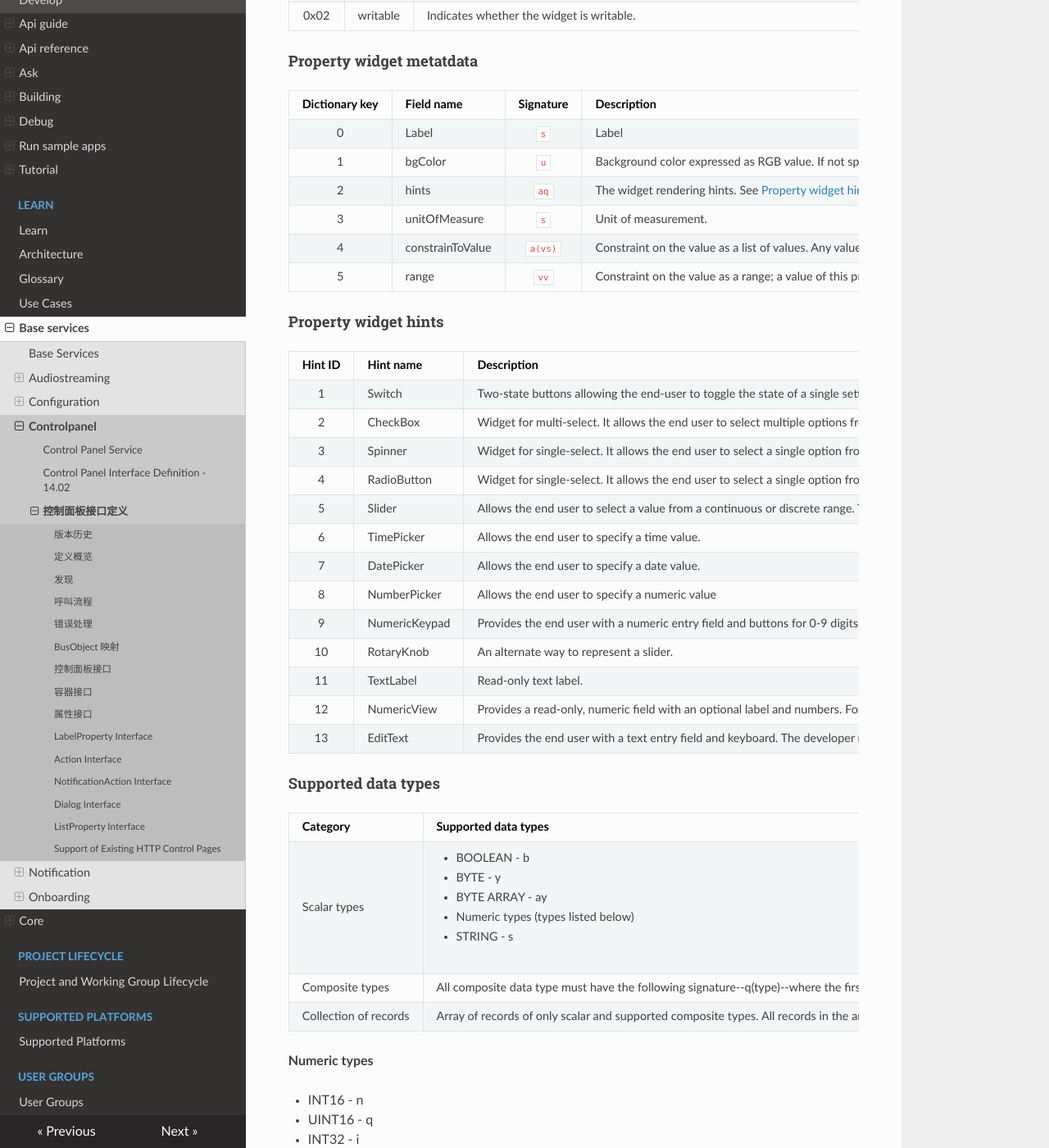
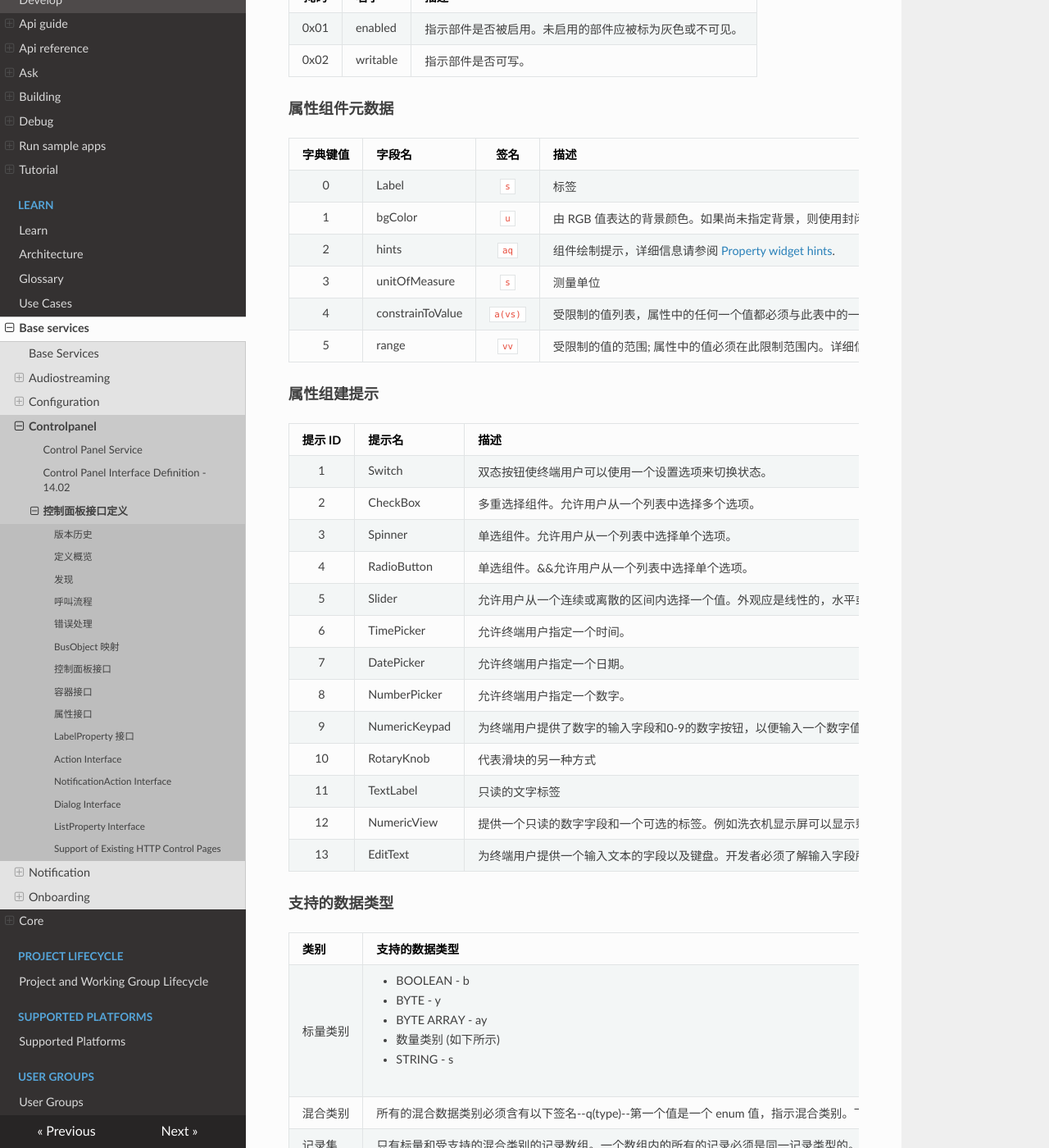
Before and after one commit to smart-conn/alljoyn-zh, an MkDocs documentation site: the page built from docs/learn/base-services/controlpanel/interface.md, in a window 1280 px wide and 1400 px high, scrolled down 9084 px. Shown: the whole window at 82% size. Built offline with MkDocs 1.6.1, drawn with Linux system fonts in a browser that asks for light colours; nearby versions of some CDN libraries; some of the changed text lies outside the part shown.

Commit message:
Update interface.md

````diff
--- a/docs/learn/base-services/controlpanel/interface.md
+++ b/docs/learn/base-services/controlpanel/interface.md
@@ -155,7 +155,7 @@ About announcement 通过非会话信号来传播。
 | 字典键值 | 字段名 | 签名 | 描述 |
 |:---:|---|:---:|---|
 | 0 | Label | `s` | 标签 |
-| 1 | bgColor | `u` | 背景颜色由 RGB 值表达。如果尚未指定背景，则使用封闭容器的背景颜色。|
+| 1 | bgColor | `u` | 由 RGB 值表达的背景颜色。如果尚未指定背景，则使用封闭容器的背景颜色。|
 | 2 | layoutHints | `aq` | 布局提醒。 更多信息请参见 [Container widget layout hints][container-widget-layout-hints]  |
 
 #### 容器组件的布局提醒。
@@ -209,60 +209,60 @@ MetadataChanged 信号不是非会话信号。
 | `org.alljoyn.ControlPanel.Property` | 1 | 否 | <p>`/ControlPanel/{unit)/{panel}/{language}/.../{object name}`</p><p>实例:</p><ul><li>/ControlPanel/washing/consolePanel/en/Mode</li><li>/ControlPanel/sprinkler/mainPanel/en/Schedules/InputForm/ScheduleName</li></ul> |
 | `org.alljoyn.ControlPanel.SecuredProperty` | 1 | yes | `/ControlPanel/{unit}/{panel}/.../{object name}` |
 
-### Properties
+### 属性
 
-|Property name | Signature | List of values | Read/Write | Description |
+|属性名 | 签名 | 值类型 | 可读/可写 | 描述 |
 |---|:---:|---|---|---|
-| Version | `q` | Positive integers | Read-only | Interface version number |
-| States | `u` | Bit mask | Read-only | Bit mask for various widget states. States bit mask information is detailed below. |
-| OptParams | `a{qv}` | N/A | Read-only | Metadata dictionary. See [Property widget metadata][property-widget-metadata] for more information. |
-| Values | `v` | N/A | Read-write | Actual value of the property. When modifying the property, the device may give the AllJoyn error `org.alljoyn.Error.MethodNotAllowed` if the property is ReadOnly. The supported data types are listed in [Supported data types][supported-data-types]. |
+| Version | `q` | Positive integers | 只读 | 接口版本号 |
+| States | `u` | Bit mask | 只读 | 众多组建状态的掩码。状态掩码信息在下面会有详细说明。 |
+| OptParams | `a{qv}` | N/A | 只读 | 元数据字典，详细信息请参见 [Property widget metadata][property-widget-metadata]. |
+| Values | `v` | N/A | 只写 | 属性的具体值，如果状态是只读的，在状态被修改时设备会报错： `org.alljoyn.Error.MethodNotAllowed`. 被支持的数
+剧类型在下表中有列出 [Supported data types][supported-data-types]. |
 
-**States property bit mask information**
+**状态属性位掩码信息**
 
-| Mask | Name | Description |
+| 掩码 | 名字 | 描述 |
 |:---:|---|---|
-| 0x01 | enabled | Indicates whether the widget is enabled. A disabled widget should be grayed out or invisible. |
-| 0x02 | writable | Indicates whether the widget is writable. |
+| 0x01 | enabled | 指示部件是否被启用。未启用的部件应被标为灰色或不可见。 |
+| 0x02 | writable | 指示部件是否可写。 |
 
-#### Property widget metatdata
+#### 属性组件元数据
+| 字典键值 | 字段名 | 签名 | 描述 |
+|:---:|---|:---:|---|
+| 0 | Label | `s` | 标签 |
+| 1 | bgColor | `u` | 由 RGB 值表达的背景颜色。如果尚未指定背景，则使用封闭容器的背景颜色。 |
+| 2 | hints | `aq` | 组件绘制提示，详细信息请参阅 [Property widget hints][property-widget-hints]. |
+| 3 | unitOfMeasure | `s` | 测量单位 |
+| 4 | constrainToValue | `a(vs)` | 受限制的值列表，属性中的任何一个值都必须与此表中的一个值一致。详细信息请参阅 [List of  values][list-of-values]|.
+| 5 | range | `vv` | 受限制的值的范围; 属性中的值必须在此限制范围内。详细信息请参阅 [Property widget ranges][property-widget-ranges]|.
 
-| Dictionary key | Field name | Signature | Description |
-|:---:|---|:---:|---|
-| 0 | Label | `s` | Label |
-| 1 | bgColor | `u` | Background color expressed as RGB value. If not specified, then the background color of the enclosing container is used. |
-| 2 | hints | `aq` | The widget rendering hints. See [Property widget hints][property-widget-hints] for more information. |
-| 3 | unitOfMeasure | `s` | Unit of measurement. |
-| 4 | constrainToValue | `a(vs)` | Constraint on the value as a list of values. Any value of the property must match one of the values in this list. See [List of values][list-of-values] for more information. |
-| 5 | range | `vv` | Constraint on the value as a range; a value of this property  must stay within the range. See [Property widget ranges][property-widget-ranges] for more information. |
+#### 属性组建提示
 
-#### Property widget hints
+| 提示 ID | 提示名 | 描述 |
+|:---:|---|---|
+| 1 | Switch | 双态按钮使终端用户可以使用一个设置选项来切换状态。 |
+| 2 | CheckBox | 多重选择组件。允许用户从一个列表中选择多个选项。|
+| 3 | Spinner | 单选组件。允许用户从一个列表中选择单个选项。|
+| 4 | RadioButton | 单选组件。&&允许用户从一个列表中选择单个选项。 |
+| 5 | Slider | 允许用户从一个连续或离散的区间内选择一个值。外观应是线性的，水平或者竖直。|
+| 6 | TimePicker | 允许终端用户指定一个时间。 |
+| 7 | DatePicker | 允许终端用户指定一个日期。 |
+| 8 | NumberPicker | 允许终端用户指定一个数字。|
+| 9 | NumericKeypad | 为终端用户提供了数字的输入字段和0-9的数字按钮，以便输入一个数字值。开发者必须了解输入字段所支持的的最大/最小限制位数。 |
+| 10 | RotaryKnob | 代表滑块的另一种方式 |
+| 11 | TextLabel | 只读的文字标签 |
+| 12 | NumericView | 提供一个只读的数字字段和一个可选的标签。例如洗衣机显示屏可以显示剩余时间为 35:00 分钟。 |
+| 13 | EditText | 为终端用户提供一个输入文本的字段以及键盘。开发者必须了解输入字段所支持的最大/最小字母数。 |
 
-| Hint ID | Hint name | Description |
-|:---:|---|---|
-| 1 | Switch | Two-state buttons allowing the end-user to toggle the state of a single settings option. |
-| 2 | CheckBox | Widget for multi-select. It allows the end user to select multiple options from a list. |
-| 3 | Spinner | Widget for single-select. It allows the end user to select a single option from a list. |
-| 4 | RadioButton | Widget for single-select. It allows the end user to select a single option from a list. |
-| 5 | Slider | Allows the end user to select a value from a continuous or discrete range. The appearance is linear, either horizontal or vertical. |
-| 6 | TimePicker | Allows the end user to specify a time value. |
-| 7 | DatePicker | Allows the end user to specify a date value. |
-| 8 | NumberPicker | Allows the end user to specify a numeric value |
-| 9 | NumericKeypad | Provides the end user with a numeric entry field and buttons for 0-9 digits, to enter a numeric value. The developer must know the min/max number of digits allowed in the entry field. |
-| 10 | RotaryKnob | An alternate way to represent a slider. |
-| 11 | TextLabel | Read-only text label. |
-| 12 | NumericView | Provides a read-only, numeric field with an optional label and numbers. For example, a washing machine display shows the time remaining for wash is 35:00 minutes. |
-| 13 | EditText | Provides the end user with a text entry field and keyboard. The developer must know the min/max number of letters allowed in the entry field. |
+#### 支持的数据类型
 
-#### Supported data types
+| 类别 | 支持的数据类型 |
+|---|---|
+| 标量类别 | <ul><li>BOOLEAN - b</li><li>BYTE - y</li><li>BYTE ARRAY - ay</li><li>数量类别 (如下所示)</li><li>STRING - s</li></ul> |
+| 混合类别 | 所有的混合数据类别必须含有以下签名--q(type)--第一个值是一个 enum 值，指示混合类别。下文会阐述细节。 |
+| 记录集 | 只有标量和受支持的混合类别的记录数组。一个数组内的所有的记录必须是同一记录类型的。 |
 
-| Category | Supported data types |
-|---|---|
-| Scalar types | <ul><li>BOOLEAN - b</li><li>BYTE - y</li><li>BYTE ARRAY - ay</li><li>Numeric types (types listed below)</li><li>STRING - s</li></ul> |
-| Composite types | All composite data type must have the following signature--q(type)--where the first value is an enum value indicating the composite type. Details provided below. |
-| Collection of records | Array of records of only scalar and supported composite types. All records in the array must be of the same record type. |
-
-**Numeric types**
+**数字类型**
 
 * INT16 - n
 * UINT16 - q
@@ -272,61 +272,62 @@ MetadataChanged 信号不是非会话信号。
 * UINT64 - t
 * DOUBLE - d
 
-**Composite types information**
+**混合类型信息**
 
-| Composite type enum | Composite type name | Signature | Description |
+| 混合类型 enum |混合类型名称 | 签名 | 描述 |
 |---|---|---|---|
-| 0 | Date | `q(qqq)` | Data type per RFC3339. There are three fields: date-mday (1-31); date-month (1-12); and date-fullyear (4-digit year). |
-| 1 | Time | `q(qqq)` | Time type per RFC3339. There are three fields: time-hour (0-23); time-minute (0-59); and time-second (0-59). |
+| 0 | 日期 | `q(qqq)` | 根据 RFC3339 标准的日期，有三个字段： date-mday (1-31); date-month (1-12)； 以及 date-fullyear (4-digit year). |
+| 1 | 名称 | `q(qqq)` | 根据 RFC3339 标准的时间，有三个字段： time-hour (0-23); time-minute (0-59); 以及 time-second (0-59). |
 
-#### List of values
+#### 值列表
 
-A list of values is an array of structs.
+一个值列表就是一个结构数组
 
-| Field name | Signature | Description |
+| 字段名 | 签名 | 描述 |
 |---|:---:|---|
-| Value | `v` | Value with the same data type of the property. |
-| Label | `s` | Display label. |
+| Value | `v` | 与属性相同的数据类型的值 |
+| Label | `s` | 显示标签 |
 
-#### Property widget ranges
+#### 属性组件范围
 
-| Field name | Signature | Description |
+| 字段名 | 签名 | 描述 |
 |---|:---:|---|
-| min | `v` | Minimum value with the same data type as that of the property. |
-| max | `v` | Maximum value with the same data type as that of the property. |
-| increment | `v` | Value to increment/decrement by. It has the same data type as that of the property. |
+| min | `v` | 与属性的数据类型相同的最小值 |
+| max | `v` | 与属性的数据类型相同的最大值 |
+| increment | `v` | 增加/减少值的量。与属性的数据类型相同。 |
 
-### Methods
+### 方法
 
-No methods are exposed by this interface.
+此接口不被暴露任何方法
 
-### Signals
+### 信号
 
 #### `MetadataChanged`
 
-MetadataChanged signal is not a Sessionless signal.
+MetadataChanged 信号不是非会话信号
 
 **Message arguments**
 
-None.
+无。
 
-**Description**
+**描述**
 
-The metadata has changed. This can occur due to changes in any of the property objects.
+元数据已变化，任何属性对象的变化都会引发元数据的变化。
+
 
 #### `ValueChanged`
 
-ValueChanged signal is not a Sessionless signal.
+ValueChanged 信号不是非会话信号
 
 **Message arguments**
 
-None.
+无。
 
-**Description**
+**描述**
 
-The property's value has changed.
+此属性的值已改变。
 
-### Introspect XML
+### 内省 XML
 
 ```xml
 <node xmlns:xsi="http://www.w3.org/2001/XMLSchema-instance"
@@ -344,39 +345,37 @@ The property's value has changed.
 </node>
 ```
 
-## LabelProperty Interface
+## LabelProperty 接口
 
-This interface provides the control mechanism for the label
-property widget (a text label). Each widget is represented
-by an AllJoyn object implementing this interface.
+ 此接口为标签属性组件（一个文本标签）提供控制机制。每一个组件都由一个实现这个接口的 AllJoyn 对象所代表。
 
-### Interface name
+### 接口名
 
-| Interface name | Version | Secured | Object path |
+| 接口名 | 版本 | 安全性 | 对象路径 |
 |---|:---:|:---:|---|
-| `org.alljoyn.ControlPanel.LabelProperty` | 1 | no | <p>`/ControlPanel/{unit}/{panel}/{language}/.../ {object name}`</p><p>Example:</p><p>/ControlPanel/airconditioner/consolel/Warning</p> |
+| `org.alljoyn.ControlPanel.LabelProperty` | 1 | no | <p>`/ControlPanel/{unit}/{panel}/{language}/.../ {object name}`</p><p>实例:</p><p>/ControlPanel/airconditioner/consolel/Warning</p> |
 
-### Properties
+### 属性
 
-|Property name | Signature | List of values | Read/Write | Description |
+|属性名 | 签名 | 值列表 | 可读/可写 | 描述 |
 |---|:---:|---|---|---|
-| Version | `q` | Positive integers | Read-only | Interface version number |
-| States | `u` | Bit mask | Read-only | Bit mask for various widget states. States bit mask information is detailed below. |
-| Label | `s` | N/A | Read-only | Text label |
-| OptParams | `a{qv}` | N/A | Read-only | Metadata dictionary. See [LabelProperty widget metadata][labelproperty-widget-metadata] for more information. |
+| Version | `q` | Positive integers | 只读 | 接口版本 |
+| States | `u` | Bit mask | 只读 | 众多组建状态的掩码。状态掩码信息在下面会有详细说明。 |
+| Label | `s` | N/A | 只读 | 文本标签 |
+| OptParams | `a{qv}` | N/A | 只读 | 元数据字典，详细信息请参见  [LabelProperty widget metadata][labelproperty-widget-metadata]  |
 
 **States bit mask information**
 
-| Mask | Name | Description |
+| 掩码 | 名称 | 描述 |
 |---|---|---|
-| 0x01 | enabled | Indicates whether the widget is enabled. A disabled widget should be grayed out or invisible. |
+| 0x01 | enabled | 指示部件是否被启用。未启用的部件应被标为灰色或不可见。|
 
-#### LabelProperty widget metadata
+#### LabelProperty 组件元数据
 
-| Dictionary key | Field name | Signature | Description |
+| 字典键值 | 字段名 | 签名 | 描述 |
 |:---:|---|:---:|---|
-| 1 | bgColor | `u` | Background color expressed as RGB value. If not specified, then the background color of the enclosing container is used. |
-| 2 | hints | `aq` | The widget rendering hints. See [LabelProperty widget hints][labelproperty-widget-hints] for more information. |
+| 1 | bgColor | `u` | 由 RGB 值表达的背景颜色。如果尚未指定背景，则使用封闭容器的背景颜色。 |
+| 2 | hints | `aq` | 组件绘制提示，详细信息请参阅 [LabelProperty widget hints][labelproperty-widget-hints]. |
 
 #### LabelProperty widget hints
 
````
